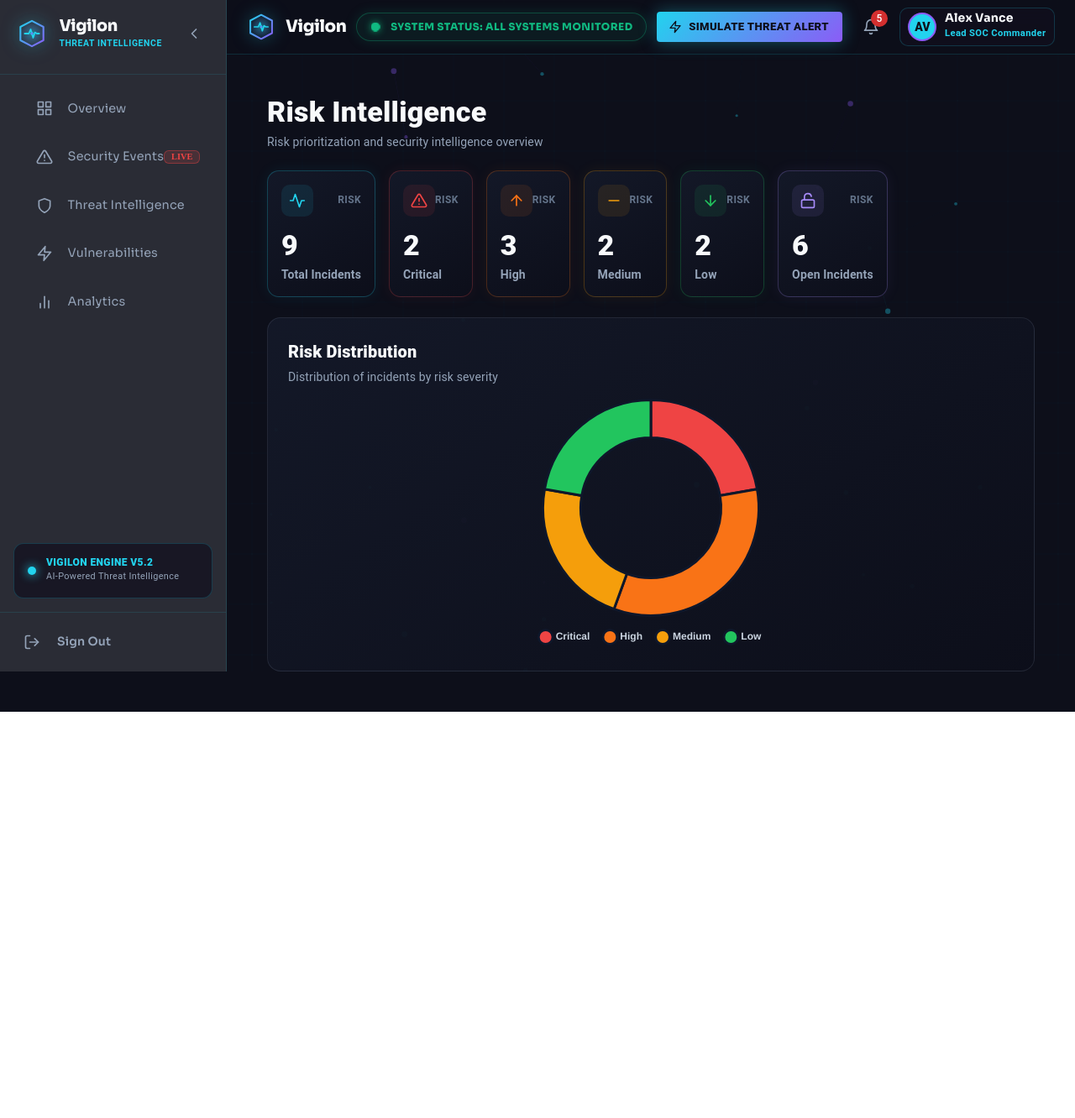
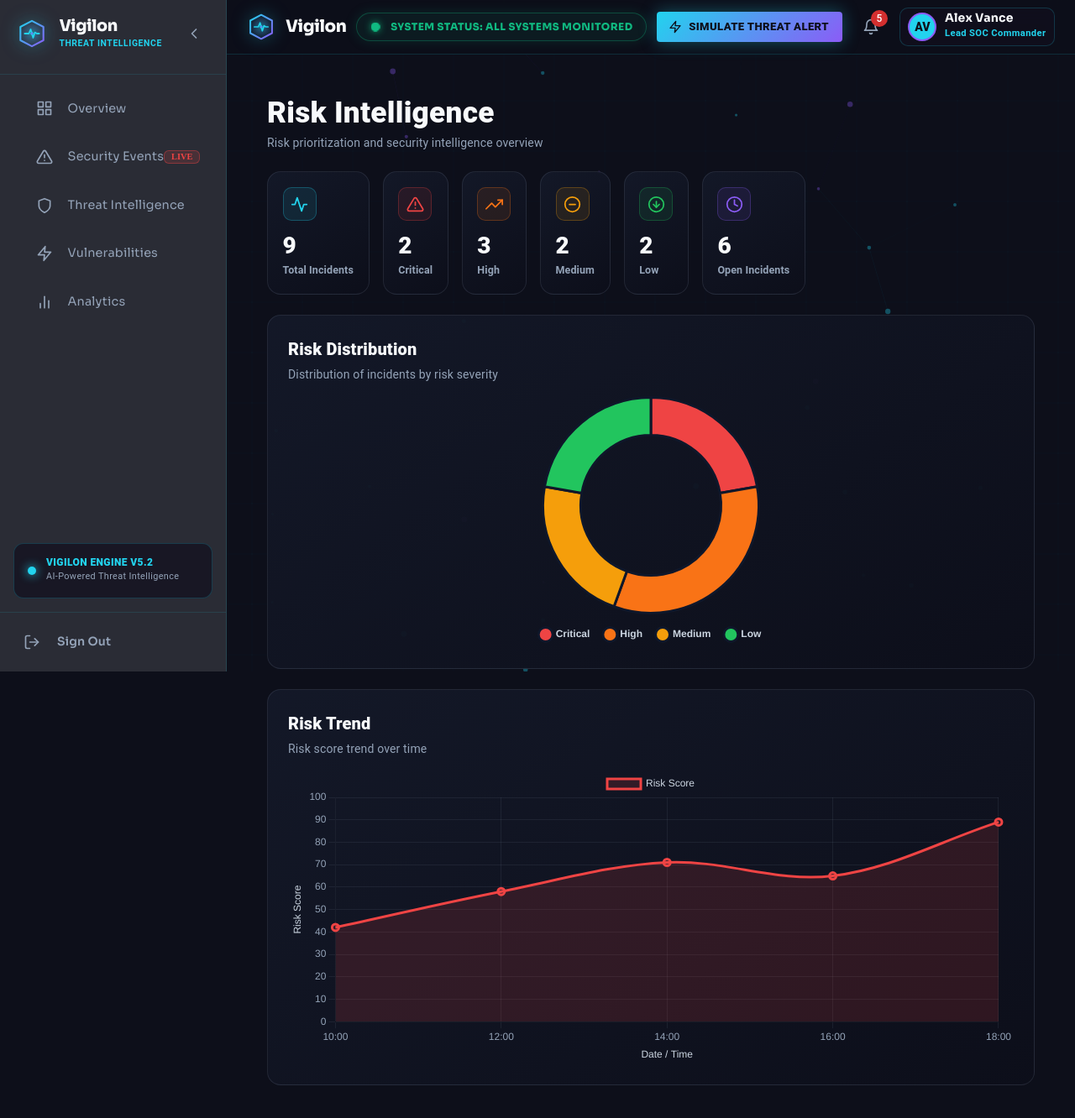
Before and after one commit to Narnesowmya/Data_visualization_frontend_Team--A, a React (Vite) app: page /dashboard/risk-intelligence in a window 1280 px wide. Shown: the top 1332 px of the page at 84% size. Before the commit the page ends 848 px from the top, so only its background shows below. Built offline with nearby package versions, Linux system fonts and the light colour scheme; no server answers.

Commit message:
navya task3 milestone3

```diff
--- a/src/components/RiskOverviewCards.jsx
+++ b/src/components/RiskOverviewCards.jsx
@@ -1,15 +1,22 @@
 import React from 'react';
-import { Box, Grid, Paper, Typography } from '@mui/material';
+import {
+  Grid,
+  Card,
+  CardContent,
+  Typography,
+  Box
+} from '@mui/material';
+
 import {
   FiActivity,
   FiAlertTriangle,
-  FiArrowUp,
-  FiMinus,
-  FiArrowDown,
-  FiUnlock
+  FiTrendingUp,
+  FiMinusCircle,
+  FiArrowDownCircle,
+  FiClock
 } from 'react-icons/fi';
 
-const cards = [
+const CARD_DATA = [
   {
     key: 'totalIncidents',
     title: 'Total Incidents',
@@ -25,112 +32,131 @@ const cards = [
   {
     key: 'high',
     title: 'High',
-    icon: FiArrowUp,
+    icon: FiTrendingUp,
     color: '#F97316'
   },
   {
     key: 'medium',
     title: 'Medium',
-    icon: FiMinus,
+    icon: FiMinusCircle,
     color: '#F59E0B'
   },
   {
     key: 'low',
     title: 'Low',
-    icon: FiArrowDown,
+    icon: FiArrowDownCircle,
     color: '#22C55E'
   },
   {
     key: 'openIncidents',
     title: 'Open Incidents',
-    icon: FiUnlock,
-    color: '#A78BFA'
+    icon: FiClock,
+    color: '#8B5CF6'
   }
 ];
 
-export default function RiskOverviewCards({ stats = {}, loading = false }) {
+export default function RiskOverviewCards({
+  stats = {},
+  loading = false
+}) {
   return (
-    <Grid container spacing={2}>
-      {cards.map((card) => {
+    <Grid
+      container
+      spacing={2}
+      sx={{
+        width: '100%',
+        m: 0
+      }}
+    >
+      {CARD_DATA.map((card) => {
         const Icon = card.icon;
 
         return (
-          <Grid item xs={12} sm={6} md={4} lg={2} key={card.key}>
-            <Paper
+          <Grid
+            item
+            xs={12}
+            sm={6}
+            md={4}
+            lg={2}
+            key={card.key}
+          >
+            <Card
               elevation={0}
               sx={{
                 height: '100%',
                 minHeight: 145,
-                p: 2,
-                borderRadius: '14px',
+                borderRadius: '16px',
                 background:
                   'linear-gradient(145deg, rgba(20, 25, 40, 0.96), rgba(13, 15, 26, 0.96))',
-                border: `1px solid ${card.color}40`,
-                boxShadow: `0 0 18px ${card.color}12`,
-                transition: 'all 0.25s ease',
+                border: '1px solid rgba(148, 163, 184, 0.15)',
+                transition:
+                  'transform 0.2s ease, box-shadow 0.2s ease, border-color 0.2s ease',
+
                 '&:hover': {
-                  transform: 'translateY(-3px)',
-                  borderColor: `${card.color}80`,
-                  boxShadow: `0 0 24px ${card.color}25`
+                  transform: 'translateY(-4px)',
+                  borderColor: card.color,
+                  boxShadow: `0 8px 25px ${card.color}25`
                 }
               }}
             >
+              <CardContent
+                sx={{
+                  height: '100%',
+                  display: 'flex',
+                  flexDirection: 'column',
+                  justifyContent: 'space-between',
+                  p: 2.2,
+                  '&:last-child': {
+                    pb: 2.2
+                  }
+                }}
+              >
+                {/* Icon */}
                 <Box
                   sx={{
-                  display: 'flex',
-                  alignItems: 'center',
-                  justifyContent: 'space-between',
-                  mb: 2
-                }}
-              >
-                <Box
-                  sx={{
-                    width: 38,
-                    height: 38,
+                    width: 40,
+                    height: 40,
                     borderRadius: '10px',
                     display: 'flex',
                     alignItems: 'center',
                     justifyContent: 'center',
                     backgroundColor: `${card.color}18`,
+                    border: `1px solid ${card.color}45`,
                     color: card.color
                   }}
                 >
-                  <Icon size={20} />
+                  <Icon size={21} />
                 </Box>
 
+                {/* Value */}
+                <Box sx={{ mt: 2 }}>
                   <Typography
-                  variant="caption"
                     sx={{
-                    color: '#64748B',
-                    fontWeight: 700
+                      color: '#F8FAFC',
+                      fontSize: {
+                        xs: '1.6rem',
+                        sm: '1.75rem'
+                      },
+                      lineHeight: 1,
+                      fontWeight: 800
                     }}
                   >
-                  RISK
-                </Typography>
-              </Box>
-
-              <Typography
-                variant="h4"
-                sx={{
-                  color: '#F8FAFC',
-                  fontWeight: 800,
-                  lineHeight: 1.1,
-                  mb: 0.75
-                }}
-              >
-                {loading ? '—' : stats[card.key] ?? 0}
+                    {loading ? '—' : (stats[card.key] ?? 0)}
                   </Typography>
 
                   <Typography
-                variant="body2"
                     sx={{
                       color: '#94A3B8',
-                  fontWeight: 600
+                      fontSize: '0.78rem',
+                      fontWeight: 600,
+                      mt: 0.8
                     }}
                   >
                     {card.title}
                   </Typography>
-            </Paper>
+                </Box>
+              </CardContent>
+            </Card>
           </Grid>
         );
       })}
--- /dev/null
+++ b/src/components/RiskTrendChart.jsx
@@ -0,0 +1,148 @@
+import React from 'react';
+import {
+  Chart as ChartJS,
+  CategoryScale,
+  LinearScale,
+  PointElement,
+  LineElement,
+  Title,
+  Tooltip,
+  Legend
+} from 'chart.js';
+import { Line } from 'react-chartjs-2';
+import { Box, Paper, Typography } from '@mui/material';
+
+ChartJS.register(
+  CategoryScale,
+  LinearScale,
+  PointElement,
+  LineElement,
+  Title,
+  Tooltip,
+  Legend
+);
+
+export default function RiskTrendChart({
+  data = [],
+  loading = false
+}) {
+  const chartData = {
+    labels: data.map((item) => item.timestamp),
+    datasets: [
+      {
+        label: 'Risk Score',
+        data: data.map((item) => item.riskScore),
+        borderColor: '#EF4444',
+        backgroundColor: 'rgba(239, 68, 68, 0.15)',
+        borderWidth: 3,
+        tension: 0.35,
+        fill: true,
+        pointRadius: 4,
+        pointHoverRadius: 7
+      }
+    ]
+  };
+
+  const options = {
+    responsive: true,
+    maintainAspectRatio: false,
+    scales: {
+      x: {
+        ticks: {
+          color: '#94A3B8'
+        },
+        grid: {
+          color: 'rgba(148, 163, 184, 0.1)'
+        },
+        title: {
+          display: true,
+          text: 'Date / Time',
+          color: '#CBD5E1'
+        }
+      },
+      y: {
+        beginAtZero: true,
+        max: 100,
+        ticks: {
+          color: '#94A3B8'
+        },
+        grid: {
+          color: 'rgba(148, 163, 184, 0.1)'
+        },
+        title: {
+          display: true,
+          text: 'Risk Score',
+          color: '#CBD5E1'
+        }
+      }
+    },
+    plugins: {
+      legend: {
+        labels: {
+          color: '#CBD5E1'
+        }
+      },
+      tooltip: {
+        callbacks: {
+          label: function (context) {
+            return ` Risk Score: ${context.raw}`;
+          }
+        }
+      }
+    }
+  };
+
+  return (
+    <Paper
+      elevation={0}
+      sx={{
+        mt: 3,
+        p: 3,
+        borderRadius: '16px',
+        background:
+          'linear-gradient(145deg, rgba(20, 25, 40, 0.96), rgba(13, 15, 26, 0.96))',
+        border: '1px solid rgba(148, 163, 184, 0.15)'
+      }}
+    >
+      <Box sx={{ mb: 2 }}>
+        <Typography
+          variant="h6"
+          sx={{
+            color: '#F8FAFC',
+            fontWeight: 800
+          }}
+        >
+          Risk Trend
+        </Typography>
+
+        <Typography
+          variant="body2"
+          sx={{
+            color: '#94A3B8',
+            mt: 0.5
+          }}
+        >
+          Risk score trend over time
+        </Typography>
+      </Box>
+
+      <Box
+        sx={{
+          height: 350,
+          position: 'relative'
+        }}
+      >
+        {loading ? (
+          <Typography sx={{ color: '#94A3B8' }}>
+            Loading risk trend...
+          </Typography>
+        ) : (
+          <Line
+            data={chartData}
+            options={options}
+          />
+        )}
+      </Box>
+    </Paper>
+  );
+}
--- a/src/pages/RiskIntelligence.jsx
+++ b/src/pages/RiskIntelligence.jsx
@@ -1,9 +1,13 @@
 import React from 'react';
 import { Box, Typography } from '@mui/material';
+
 import RiskOverviewCards from '../components/RiskOverviewCards.jsx';
 import RiskDistributionChart from '../components/RiskDistributionChart.jsx';
+import RiskTrendChart from '../components/RiskTrendChart.jsx';
 
 export default function RiskIntelligence() {
+  // Temporary frontend data for Milestone 3.
+  // This will later be connected to the backend risk assessment data.
   const riskStats = {
     totalIncidents: 9,
     critical: 2,
@@ -13,9 +17,41 @@ export default function RiskIntelligence() {
     openIncidents: 6
   };
 
+  // Task 3 — Risk Trend data
+  const riskTrendData = [
+    {
+      timestamp: '10:00',
+      riskScore: 42
+    },
+    {
+      timestamp: '12:00',
+      riskScore: 58
+    },
+    {
+      timestamp: '14:00',
+      riskScore: 71
+    },
+    {
+      timestamp: '16:00',
+      riskScore: 65
+    },
+    {
+      timestamp: '18:00',
+      riskScore: 89
+    }
+  ];
+
   return (
-    <Box sx={{ p: { xs: 2, md: 3 } }}>
-
+    <Box
+      sx={{
+        width: '100%',
+        p: {
+          xs: 2,
+          sm: 2.5,
+          md: 3
+        }
+      }}
+    >
       {/* Page Header */}
       <Box sx={{ mb: 3 }}>
         <Typography
@@ -23,6 +59,11 @@ export default function RiskIntelligence() {
           sx={{
             color: '#F8FAFC',
             fontWeight: 800,
+            fontSize: {
+              xs: '1.8rem',
+              sm: '2rem',
+              md: '2.2rem'
+            },
             mb: 0.5
           }}
         >
@@ -32,25 +73,45 @@ export default function RiskIntelligence() {
         <Typography
           variant="body2"
           sx={{
-            color: '#94A3B8'
+            color: '#94A3B8',
+            fontSize: {
+              xs: '0.8rem',
+              sm: '0.875rem'
+            }
           }}
         >
           Risk prioritization and security intelligence overview
         </Typography>
       </Box>
 
-      {/* Task 1 — Risk Overview */}
+      {/* =====================================================
+          TASK 1 — RISK OVERVIEW
+          ===================================================== */}
       <RiskOverviewCards
         stats={riskStats}
         loading={false}
       />
 
-      {/* Task 2 — Risk Distribution */}
+      {/* =====================================================
+          TASK 2 — RISK DISTRIBUTION
+          ===================================================== */}
       <RiskDistributionChart
-        stats={riskStats}
+        stats={{
+          critical: riskStats.critical,
+          high: riskStats.high,
+          medium: riskStats.medium,
+          low: riskStats.low
+        }}
         loading={false}
       />
 
+      {/* =====================================================
+          TASK 3 — RISK TREND
+          ===================================================== */}
+      <RiskTrendChart
+        data={riskTrendData}
+        loading={false}
+      />
     </Box>
   );
 }
```
Lines whose indentation alone changed are shown as unchanged.
